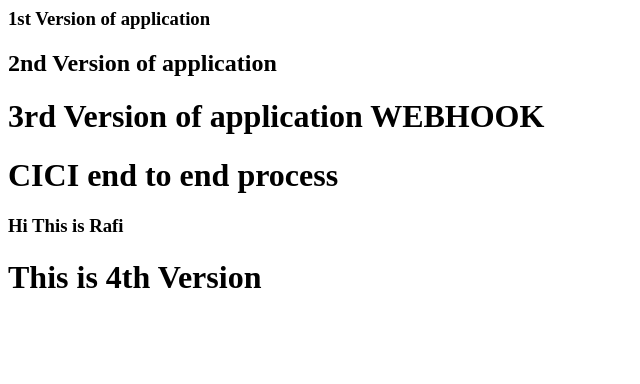
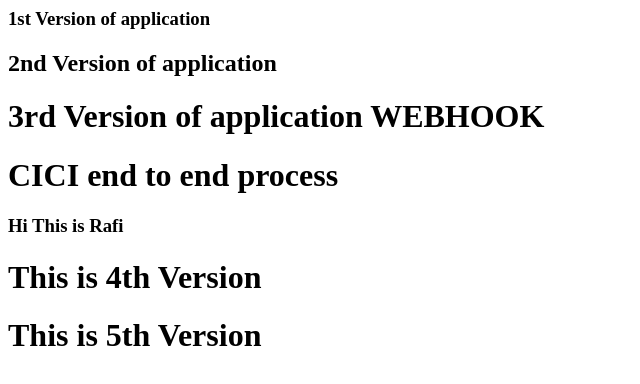
Before and after one commit to mdrafi488/cicd-app4, a plain HTML site: page index.html in a window 1280 px wide. Shown: the whole page, without its empty margins (0-640 px from the left). Drawn offline with Linux system fonts and the light colour scheme.

Commit message:
latest version

```diff
--- a/index.html
+++ b/index.html
@@ -4,3 +4,4 @@
 <h1> CICI end to end process </h1>
 <h3>Hi This is Rafi</h3>
 <h1 color="Green"> <b>This is 4th Version </b></h1>
+<h1 color="RED"> <b>This is 5th Version </b></h1>
```
